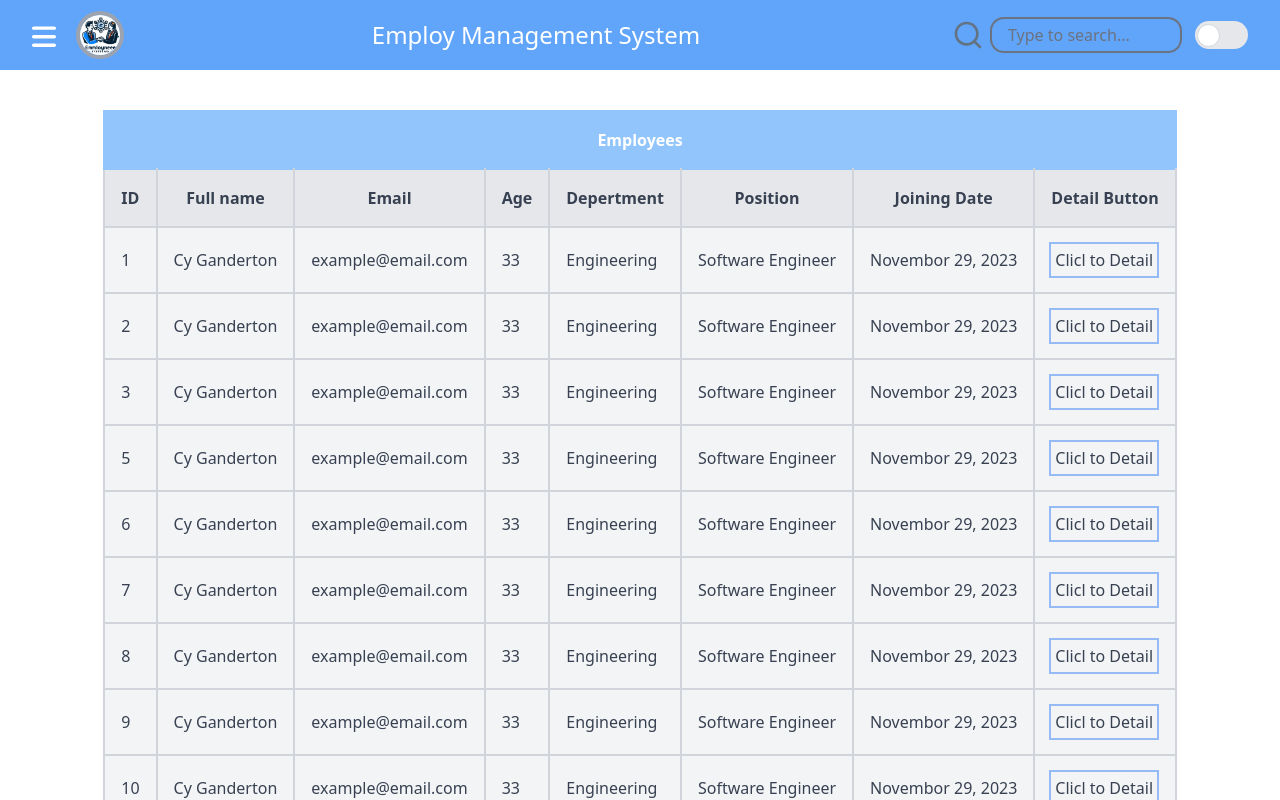
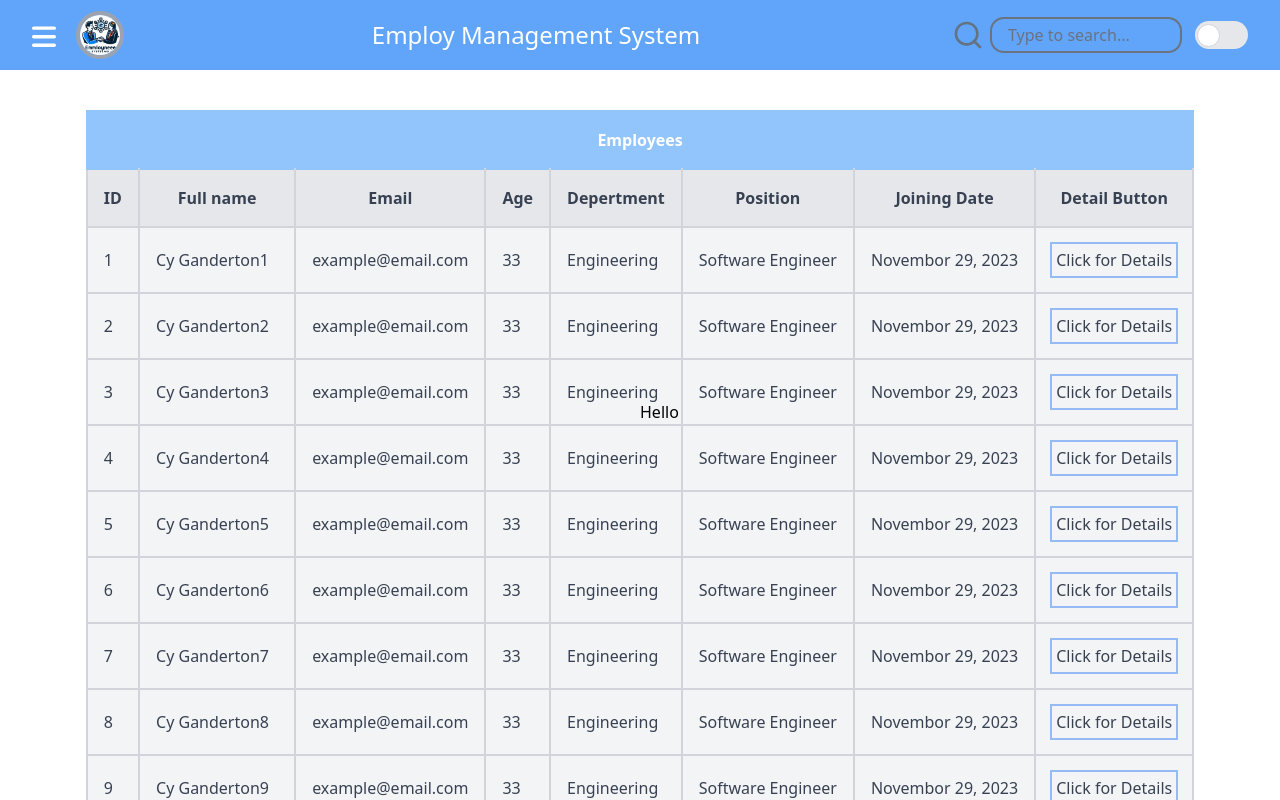
Before and after one commit to yet-yuvi/Employ-Management-System, a React (Create React App) app in the folder ems-client/: page /employes in a window 1280 px wide. Shown: the top 800 px of the page. Built offline with nearby package versions, Linux system fonts and the light colour scheme.

Commit message:
Table props correction, fixed NavBar position, NavBar close for click outside, add ModalContext, create BaseModal

```diff
--- a/ems-client/src/components/employees/EmployeesList.jsx
+++ b/ems-client/src/components/employees/EmployeesList.jsx
@@ -4,25 +4,36 @@ import { Table } from "../table/Table";
 export const EmployeesList = () => {
   const headers = ["ID", "Full name", "Email", "Age", "Depertment", "Position", "Joining Date"];
   const columns = [
-    [1, "Cy Ganderton", "example@email.com", "33", "Engineering", "Software Engineer", "Novembor 29, 2023"],
-    [2, "Cy Ganderton", "example@email.com", "33", "Engineering", "Software Engineer", "Novembor 29, 2023"],
-    [3, "Cy Ganderton", "example@email.com", "33", "Engineering", "Software Engineer", "Novembor 29, 2023"],
-    [5, "Cy Ganderton", "example@email.com", "33", "Engineering", "Software Engineer", "Novembor 29, 2023"],
-    [6, "Cy Ganderton", "example@email.com", "33", "Engineering", "Software Engineer", "Novembor 29, 2023"],
-    [7, "Cy Ganderton", "example@email.com", "33", "Engineering", "Software Engineer", "Novembor 29, 2023"],
-    [8, "Cy Ganderton", "example@email.com", "33", "Engineering", "Software Engineer", "Novembor 29, 2023"],
-    [9, "Cy Ganderton", "example@email.com", "33", "Engineering", "Software Engineer", "Novembor 29, 2023"],
-    [10, "Cy Ganderton", "example@email.com", "33", "Engineering", "Software Engineer", "Novembor 29, 2023"],
-    [11, "Cy Ganderton", "example@email.com", "33", "Engineering", "Software Engineer", "Novembor 29, 2023"],
-    [12, "Cy Ganderton", "example@email.com", "33", "Engineering", "Software Engineer", "Novembor 29, 2023"],
+    [1, "Cy Ganderton1", "example@email.com", "33", "Engineering", "Software Engineer", "Novembor 29, 2023"],
+    [2, "Cy Ganderton2", "example@email.com", "33", "Engineering", "Software Engineer", "Novembor 29, 2023"],
+    [3, "Cy Ganderton3", "example@email.com", "33", "Engineering", "Software Engineer", "Novembor 29, 2023"],
+    [4, "Cy Ganderton4", "example@email.com", "33", "Engineering", "Software Engineer", "Novembor 29, 2023"],
+    [5, "Cy Ganderton5", "example@email.com", "33", "Engineering", "Software Engineer", "Novembor 29, 2023"],
+    [6, "Cy Ganderton6", "example@email.com", "33", "Engineering", "Software Engineer", "Novembor 29, 2023"],
+    [7, "Cy Ganderton7", "example@email.com", "33", "Engineering", "Software Engineer", "Novembor 29, 2023"],
+    [8, "Cy Ganderton8", "example@email.com", "33", "Engineering", "Software Engineer", "Novembor 29, 2023"],
+    [9, "Cy Ganderton9", "example@email.com", "33", "Engineering", "Software Engineer", "Novembor 29, 2023"],
+    [10, "Cy Ganderton10", "example@email.com", "33", "Engineering", "Software Engineer", "Novembor 29, 2023"],
+    [11, "Cy Ganderton11", "example@email.com", "33", "Engineering", "Software Engineer", "Novembor 29, 2023"],
+    [12, "Cy Ganderton12", "example@email.com", "33", "Engineering", "Software Engineer", "Novembor 29, 2023"],
+    [13, "Cy Ganderton13", "example@email.com", "33", "Engineering", "Software Engineer", "Novembor 29, 2023"],
+    [14, "Cy Ganderton14", "example@email.com", "33", "Engineering", "Software Engineer", "Novembor 29, 2023"],
+    [15, "Cy Ganderton15", "example@email.com", "33", "Engineering", "Software Engineer", "Novembor 29, 2023"],
+    [16, "Cy Ganderton16", "example@email.com", "33", "Engineering", "Software Engineer", "Novembor 29, 2023"],
+    [17, "Cy Ganderton17", "example@email.com", "33", "Engineering", "Software Engineer", "Novembor 29, 2023"],
+    [18, "Cy Ganderton18", "example@email.com", "33", "Engineering", "Software Engineer", "Novembor 29, 2023"],
+    [19, "Cy Ganderton19", "example@email.com", "33", "Engineering", "Software Engineer", "Novembor 29, 2023"],
+    [20, "Cy Ganderton20", "example@email.com", "33", "Engineering", "Software Engineer", "Novembor 29, 2023"],
+    [21, "Cy Ganderton21", "example@email.com", "33", "Engineering", "Software Engineer", "Novembor 29, 2023"],
+    [22, "Cy Ganderton22", "example@email.com", "33", "Engineering", "Software Engineer", "Novembor 29, 2023"],
   ];
   useEffect(() => {
     for (let item of columns) {
-      if (true) {
-        item.push({ name: "Clicl to Detail", user: {} });
+      if (true) {         // TODO: APPLY ADMIN CHECKING
+        item.push({ name: "Click for Details", user: item });
       }
     }
-    if (true) {
+    if (true) {           // TODO: THE SAME LOGIC ON LINE 32
       headers.push("Detail Button");
     }
   });
@@ -31,11 +42,11 @@ export const EmployeesList = () => {
       <Table
         headers={headers}
         columns={columns}
-        banner={"Employees"}
-        banner_color={"blue-300"}
-        header_color={"gray-200"}
-        cell_color={"gray-100"}
-        button_color={"cyan-300"}
+        banner="Employees"
+        banner_color="bg-blue-300"
+        header_color="bg-gray-200"
+        cell_color="bg-gray-100"
+        button_behavior="hover:bg-cyan-300"
       />
     </div>
   );
--- a/ems-client/src/components/index.jsx
+++ b/ems-client/src/components/index.jsx
@@ -6,3 +6,4 @@ export * from "./darkMood";
 export * from "./profile";
 export * from "./homeComponents";
 export * from "./employees";
+export * from "./modals";
--- /dev/null
+++ b/ems-client/src/components/modals/BaseModal.jsx
@@ -0,0 +1,11 @@
+import {useContext} from 'react'
+import { ModalContext } from '../../context'
+
+export const BaseModal = ({children}) => {
+    const {showModal} = useContext(ModalContext);
+  return (
+    <div>
+        {showModal && <div>{children}</div>}
+    </div>
+  )
+}
--- /dev/null
+++ b/ems-client/src/components/modals/index.jsx
@@ -0,0 +1 @@
+export * from "./BaseModal";
--- a/ems-client/src/components/navBar/NavBar.jsx
+++ b/ems-client/src/components/navBar/NavBar.jsx
@@ -14,7 +14,7 @@ export const NavBar = () => {
     navigate("/signin");
   };
   return (
-    <div className="h-custom-height w-52 bg-gray-300 flex flex-col justify-between items-center fixed">
+    <div className="h-custom-height w-52 bg-gray-300 flex flex-col justify-between items-center">
       <div className="w-full flex flex-col items-center">
         <p className="w-full bg-gray-400 font-semibold text-2xl text-black p-4 border-b-2 text-center">
           Ems
--- a/ems-client/src/components/table/Table.jsx
+++ b/ems-client/src/components/table/Table.jsx
@@ -25,12 +25,12 @@ export const Table = (props) => {
           <thead>
             {banner && (
               <tr
-                className={`border-2 border-blue-300 bg-${props.banner_color} text-white`}
+                className={`border-2 border-blue-300 ${props.banner_color} text-white`}
               >
                 <th className="p-4 " colSpan={headers.length}>{banner}</th>
               </tr>
             )}
-            <tr className={`border-2 border-gray-300 bg-${props.header_color} text-gray-700`}>
+            <tr className={`border-2 border-gray-300 ${props.header_color} text-gray-700`}>
               {headers.map((head, idx) => {
                 return (
                   <th key={idx} className="p-4 border-r-2 border-gray-300">
@@ -43,14 +43,14 @@ export const Table = (props) => {
           <tbody className="border-2 border-gray-300 font-custom-bold text-gray-700">
             {columns.map((column, idx) => {
               return (
-                <tr key={idx} className={`border-2 border-gray-300 bg-${props.cell_color}`}>
+                <tr key={idx} className={`border-2 border-gray-300 ${props.cell_color}`}>
                   {column.map((col, colIdx) => {
                     return (
                       <td key={colIdx} className="p-4 border-2 border-gray-300">
                         {typeof col != "object" ? (
                           col
                         ) : (
-                          <button className={`hover:bg-${props.button_color} ring-2 p-1`}>
+                          <button className={`${props.button_behavior} ring-2 p-1`}>
                             {col.name}
                           </button>
                         )}
--- /dev/null
+++ b/ems-client/src/context/ModalContext.jsx
@@ -0,0 +1,18 @@
+import { createContext, useState } from "react";
+
+export const ModalContext = createContext();
+
+export const ModalProvider = ({ children }) => {
+  const [showModal, setShowModal] = useState(true);
+
+  return (
+    <ModalContext.Provider
+      value={{
+        showModal,
+        setShowModal,
+      }}
+    >
+      {children}
+    </ModalContext.Provider>
+  );
+};
--- a/ems-client/src/context/index.jsx
+++ b/ems-client/src/context/index.jsx
@@ -1 +1,2 @@
 export * from "./UserContext";
+export * from "./ModalContext";
--- a/ems-client/src/pages/Base.jsx
+++ b/ems-client/src/pages/Base.jsx
@@ -1,32 +1,46 @@
 import { Outlet } from "react-router-dom";
-import { BannerBar, NavBar } from "../components";
-import { useState } from "react";
-import { UserProvider} from "../context"
+import { BannerBar, NavBar, BaseModal } from "../components";
+import { useState, useRef, useEffect } from "react";
+import { UserProvider, ModalProvider } from "../context";
 
 export const Base = () => {
-
   const [openNavbar, setOpenNavbar] = useState(false);
+  const outletRef = useRef(null);
 
   const toggleNavbar = (event) => {
     console.log("toggling");
     setOpenNavbar((prevOpenNavbar) => !prevOpenNavbar);
   };
 
+  const handleOutsideClick = (event) => {
+    setOpenNavbar(false);
+  };
+
+  useEffect(() => {
+    outletRef.current.addEventListener("click", handleOutsideClick);
+  }, []);
+
   return (
     <UserProvider>
-    <div className="h-screen w-screen flex flex-col">
+      <ModalProvider>
+        <div className="h-screen w-screen flex flex-col relative">
+          <div className="absolute top-1/2 left-1/2 h-4 w-4 z-20 ">
+            <BaseModal>
+              <div>Hello</div>
+            </BaseModal>
+          </div>
           <div className="fixed top-0 left-0 right-0 z-50">
-
             <BannerBar toggleNavbar={toggleNavbar} />
           </div>
-      <div className="flex h-full mt-[70px]">
-        <div className={`h-full ${openNavbar ? 'mr-52' : 'mx-auto'}`}>{openNavbar && <NavBar />}</div>
+          <div className="flex h-full mt-[70px] fixed w-full">
+            <div className="h-full">{openNavbar && <NavBar />}</div>
 
-        <>
+            <div ref={outletRef} className="h-[96vh] overflow-auto w-full">
               <Outlet />
-        </>
             </div>
           </div>
+        </div>
+      </ModalProvider>
     </UserProvider>
   );
 };
```
Lines whose indentation alone changed are shown as unchanged.
